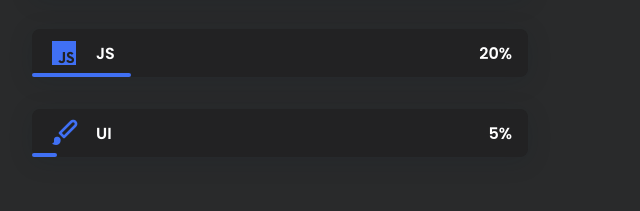
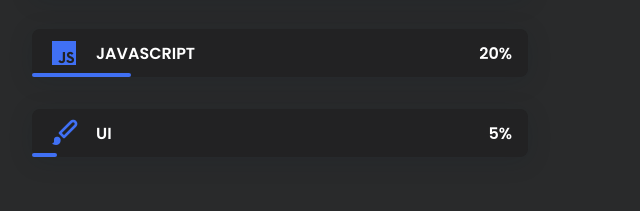
Before and after one commit to TheCoderAmaUzgun/thecoderamauzgun.github.io, a plain HTML site: page index.html in a window 1280 px wide. Shown: the part 1794-2005 px from the top of the page, 96-736 px from the left. Drawn offline with nearby package versions, Linux system fonts and the light colour scheme.

Commit message:
Update index.html

```diff
--- a/index.html
+++ b/index.html
@@ -733,7 +733,7 @@
             <div class="skills_data" data-aos="fade-right" data-aos-delay="250">
               <div class="skills_name">
                 <i class="bx bxl-javascript skill_icon"></i>
-                <span class="skill_name">JS</span>
+                <span class="skill_name">JAVASCRIPT</span>
               </div>
 
               <div><span class="skill_percentage">20%</span></div>
```
